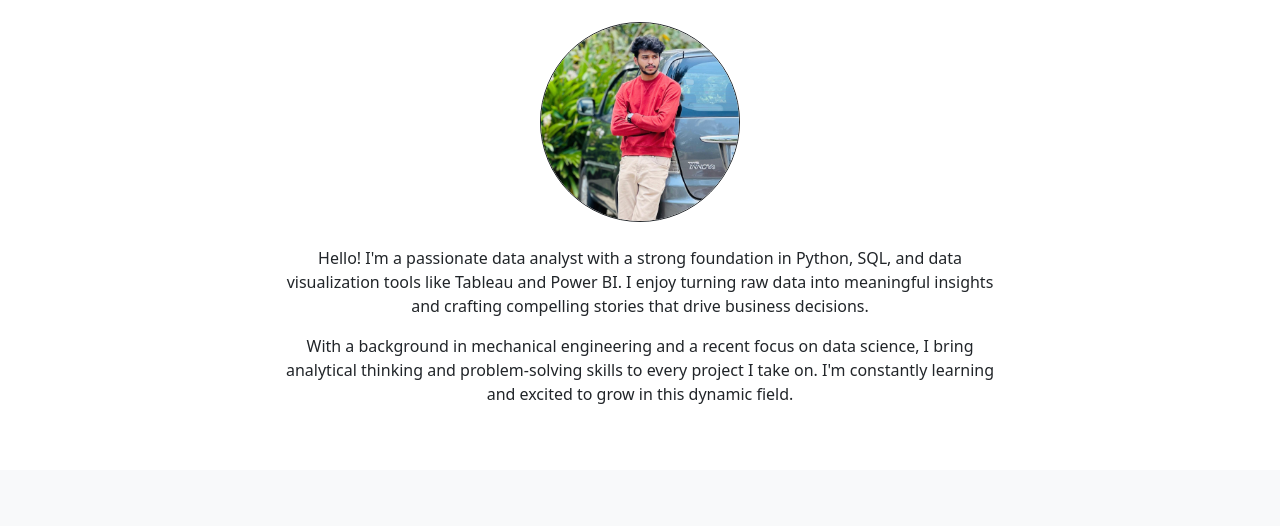
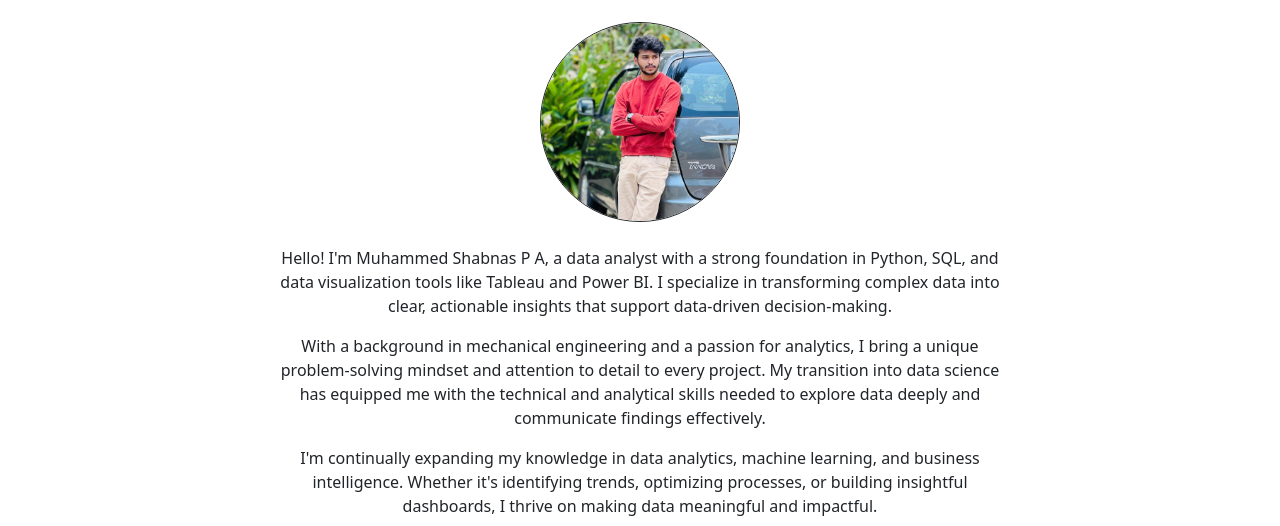
Before and after one commit to Muhammed-Shabnas-PA/Portfolio, a plain HTML site: page index.html in a window 1280 px wide. Shown: the part 422-948 px from the top of the page. Drawn offline with nearby package versions, Linux system fonts and the light colour scheme.

Commit message:
Update index.html

```diff
--- a/index.html
+++ b/index.html
@@ -81,10 +81,13 @@
 
         <!-- Paragraphs -->
         <p>
-            Hello! I'm a passionate data analyst with a strong foundation in Python, SQL, and data visualization tools like Tableau and Power BI. I enjoy turning raw data into meaningful insights and crafting compelling stories that drive business decisions.
+            Hello! I'm Muhammed Shabnas P A, a data analyst with a strong foundation in Python, SQL, and data visualization tools like Tableau and Power BI. I specialize in transforming complex data into clear, actionable insights that support data-driven decision-making.
         </p>
         <p>
-            With a background in mechanical engineering and a recent focus on data science, I bring analytical thinking and problem-solving skills to every project I take on. I'm constantly learning and excited to grow in this dynamic field.
+            With a background in mechanical engineering and a passion for analytics, I bring a unique problem-solving mindset and attention to detail to every project. My transition into data science has equipped me with the technical and analytical skills needed to explore data deeply and communicate findings effectively.
+        </p>
+        <p>
+            I'm continually expanding my knowledge in data analytics, machine learning, and business intelligence. Whether it's identifying trends, optimizing processes, or building insightful dashboards, I thrive on making data meaningful and impactful.
         </p>
 
       </div>
```
